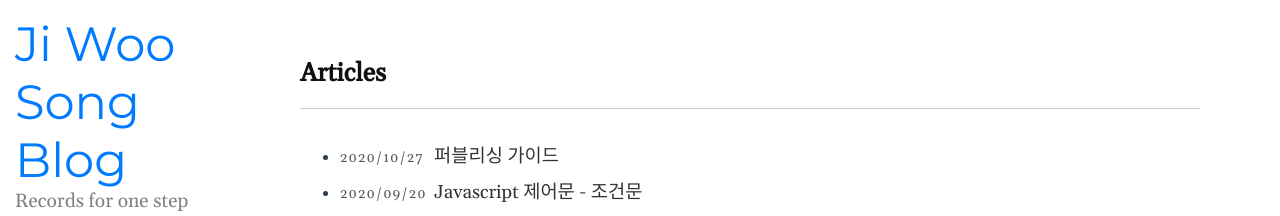
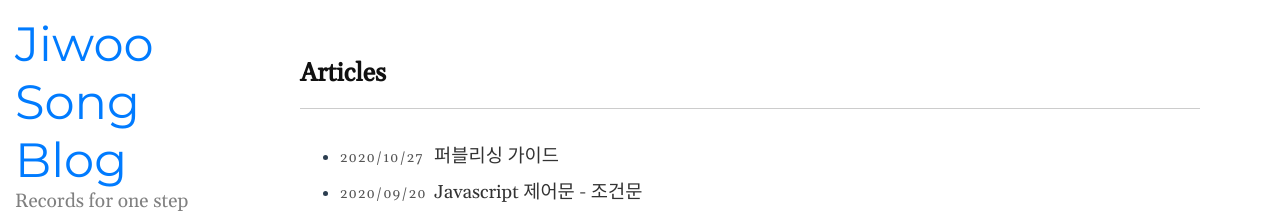
Before and after one commit to sinbhs/sinbhs.github.io, a Jekyll site: the page built from index.md, in a window 1280 px wide. Shown: the top 216 px of the page. Built offline with Jekyll 4.4.1, drawn with Linux system fonts in a browser that asks for light colours.

Commit message:
modify blog title

```diff
--- a/_config.yml
+++ b/_config.yml
@@ -18,7 +18,7 @@
 # You can create any custom variable you would like, and they will be accessible
 # in the templates via {{ site.myvariable }}.
 
-title: Ji Woo Song Blog
+title: Jiwoo Song Blog
 email: songjig23@gamil.com
 description: >- # this means to ignore newlines until "baseurl:"
   Records for one step
```
